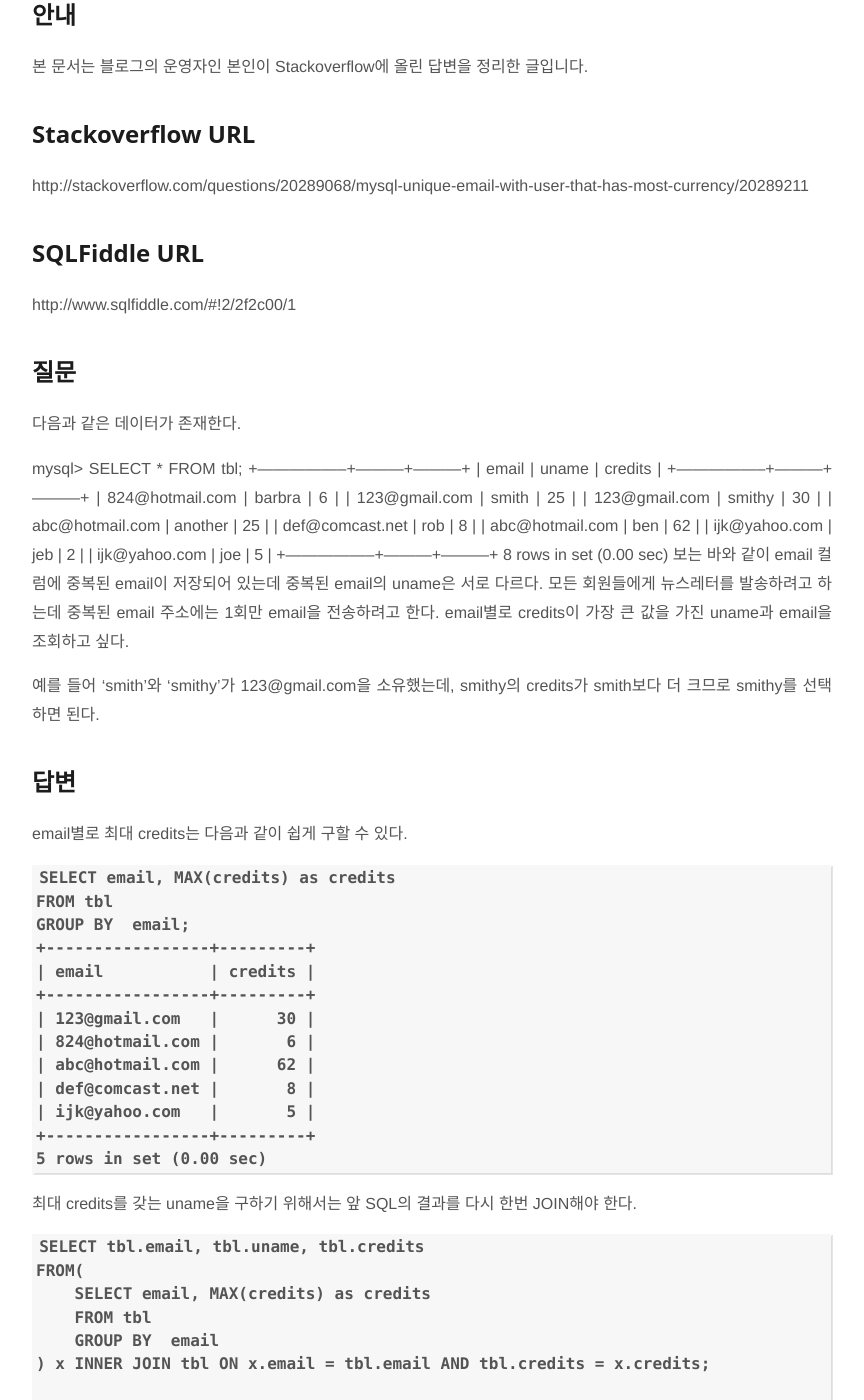
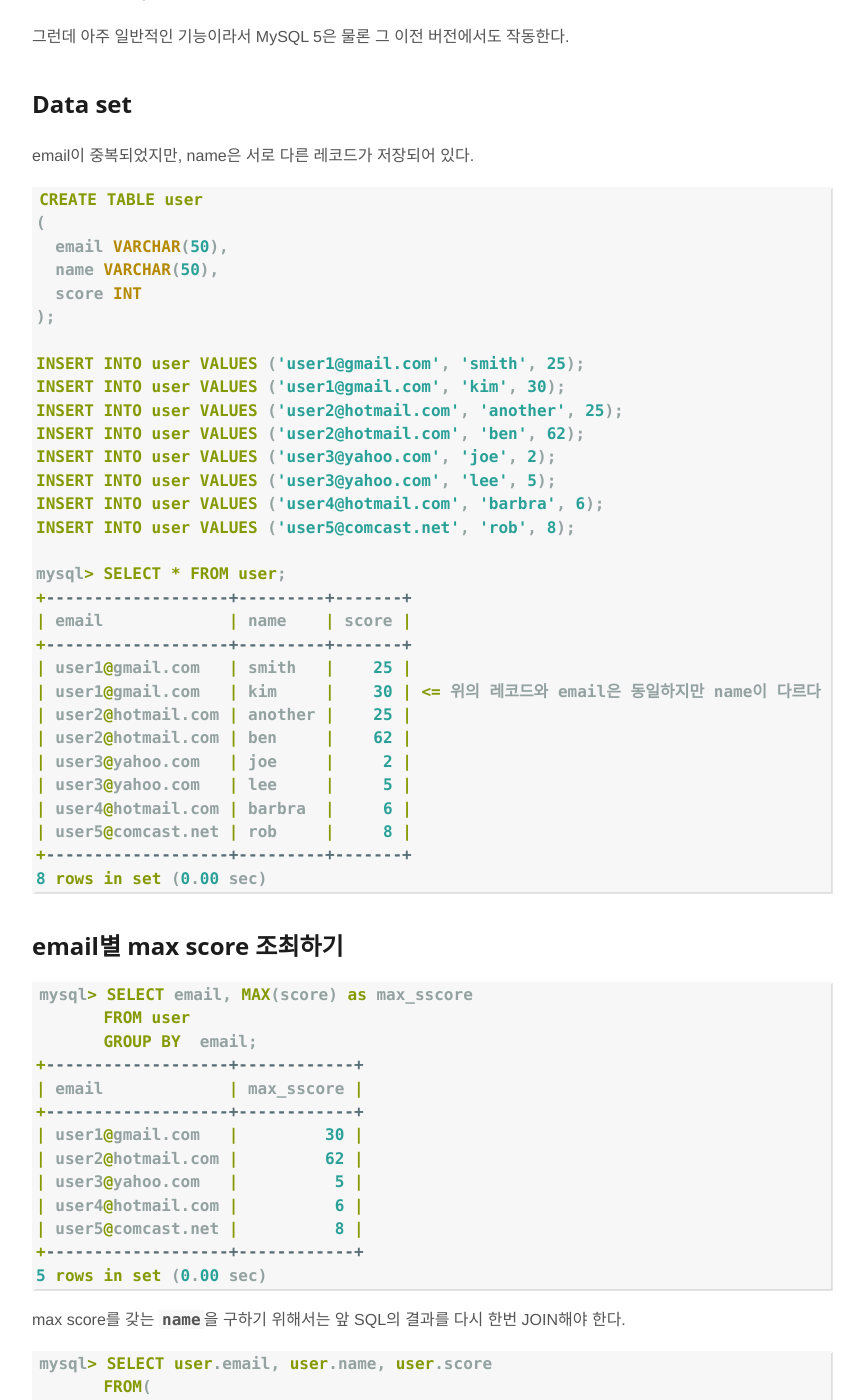
Before and after one commit to jason-heo/jason-heo.github.io, a Jekyll site: the page built from _posts/2014-01-01-find-max-row.md, in a window 1280 px wide and 1400 px high, scrolled down 335 px. Shown: the whole window, without its empty margins (208-1072 px from the left). Built offline with Jekyll 4.4.1, drawn with Linux system fonts in a browser that asks for light colours; comment, search, counter and statistics services are not loaded; some of the changed text lies outside the part shown.

Commit message:
내용 개선

````diff
--- a/_posts/2014-01-01-find-max-row.md
+++ b/_posts/2014-01-01-find-max-row.md
@@ -5,76 +5,84 @@ date: 2014-03-05
 categories: mysql
 ---
 
-{% include pmysql.md %}
+Test에 사용된 MySQL 버전: 8.0.22
 
-## Stackoverflow URL
+그런데 아주 일반적인 기능이라서 MySQL 5은 물론 그 이전 버전에서도 작동한다.
 
-http://stackoverflow.com/questions/20289068/mysql-unique-email-with-user-that-has-most-currency/20289211
+## Data set
 
-## SQLFiddle URL
+email이 중복되었지만, name은 서로 다른 레코드가 저장되어 있다.
 
-http://www.sqlfiddle.com/#!2/2f2c00/1
+```sql
+CREATE TABLE user
+(
+  email VARCHAR(50),
+  name VARCHAR(50),
+  score INT
+);
 
-## 질문
+INSERT INTO user VALUES ('user1@gmail.com', 'smith', 25);
+INSERT INTO user VALUES ('user1@gmail.com', 'kim', 30);
+INSERT INTO user VALUES ('user2@hotmail.com', 'another', 25);
+INSERT INTO user VALUES ('user2@hotmail.com', 'ben', 62);
+INSERT INTO user VALUES ('user3@yahoo.com', 'joe', 2);
+INSERT INTO user VALUES ('user3@yahoo.com', 'lee', 5);
+INSERT INTO user VALUES ('user4@hotmail.com', 'barbra', 6);
+INSERT INTO user VALUES ('user5@comcast.net', 'rob', 8);
 
-다음과 같은 데이터가 존재한다.
+mysql> SELECT * FROM user;
++-------------------+---------+-------+
+| email             | name    | score |
++-------------------+---------+-------+
+| user1@gmail.com   | smith   |    25 |
+| user1@gmail.com   | kim     |    30 | <= 위의 레코드와 email은 동일하지만 name이 다르다
+| user2@hotmail.com | another |    25 |
+| user2@hotmail.com | ben     |    62 |
+| user3@yahoo.com   | joe     |     2 |
+| user3@yahoo.com   | lee     |     5 |
+| user4@hotmail.com | barbra  |     6 |
+| user5@comcast.net | rob     |     8 |
++-------------------+---------+-------+
+8 rows in set (0.00 sec)
+```
 
-mysql> SELECT * FROM tbl;
-+-----------------+---------+---------+
-| email           | uname   | credits |
-+-----------------+---------+---------+
-| 824@hotmail.com | barbra  |       6 |
-| 123@gmail.com   | smith   |      25 |
-| 123@gmail.com   | smithy  |      30 |
-| abc@hotmail.com | another |      25 |
-| def@comcast.net | rob     |       8 |
-| abc@hotmail.com | ben     |      62 |
-| ijk@yahoo.com   | jeb     |       2 |
-| ijk@yahoo.com   | joe     |       5 |
-+-----------------+---------+---------+
-8 rows in set (0.00 sec)
-보는 바와 같이 email 컬럼에 중복된 email이 저장되어 있는데 중복된 email의 uname은 서로 다르다. 모든 회원들에게 뉴스레터를 발송하려고 하는데 중복된 email 주소에는 1회만 email을 전송하려고 한다. email별로 credits이 가장 큰 값을 가진 uname과 email을 조회하고 싶다.
+## email별 max score 조최하기
 
-예를 들어 'smith'와 'smithy'가 123@gmail.com을 소유했는데, smithy의 credits가 smith보다 더 크므로 smithy를 선택하면 된다.
+```sql
+mysql> SELECT email, MAX(score) as max_sscore
+       FROM user
+       GROUP BY  email;
++-------------------+------------+
+| email             | max_sscore |
++-------------------+------------+
+| user1@gmail.com   |         30 |
+| user2@hotmail.com |         62 |
+| user3@yahoo.com   |          5 |
+| user4@hotmail.com |          6 |
+| user5@comcast.net |          8 |
++-------------------+------------+
+5 rows in set (0.00 sec)
+```
 
-{% include adsense-content.md %}
+max score를 갖는 `name`을 구하기 위해서는 앞 SQL의 결과를 다시 한번 JOIN해야 한다.
 
-## 답변
+```sql
+mysql> SELECT user.email, user.name, user.score
+       FROM(
+           SELECT email, MAX(score) as max_score
+           FROM user
+           GROUP BY email
+       ) t1 INNER JOIN user ON t1.email = user.email AND t1.max_score = user.score;
++-------------------+--------+-------+
+| email             | name   | score |
++-------------------+--------+-------+
+| user1@gmail.com   | kim    |    30 |
+| user2@hotmail.com | ben    |    62 |
+| user3@yahoo.com   | lee    |     5 |
+| user4@hotmail.com | barbra |     6 |
+| user5@comcast.net | rob    |     8 |
++-------------------+--------+-------+
+5 rows in set (0.00 sec)
+```
 
-email별로 최대 credits는 다음과 같이 쉽게 구할 수 있다.
-
-    SELECT email, MAX(credits) as credits
-    FROM tbl
-    GROUP BY  email;
-    +-----------------+---------+
-    | email           | credits |
-    +-----------------+---------+
-    | 123@gmail.com   |      30 |
-    | 824@hotmail.com |       6 |
-    | abc@hotmail.com |      62 |
-    | def@comcast.net |       8 |
-    | ijk@yahoo.com   |       5 |
-    +-----------------+---------+
-    5 rows in set (0.00 sec)
-
-최대 credits를 갖는 uname을 구하기 위해서는 앞 SQL의 결과를 다시 한번 JOIN해야 한다.
-
-    SELECT tbl.email, tbl.uname, tbl.credits
-    FROM(
-        SELECT email, MAX(credits) as credits
-        FROM tbl
-        GROUP BY  email
-    ) x INNER JOIN tbl ON x.email = tbl.email AND tbl.credits = x.credits;
-
-    +-----------------+--------+---------+
-    | email           | uname  | credits |
-    +-----------------+--------+---------+
-    | 824@hotmail.com | barbra |       6 |
-    | 123@gmail.com   | smithy |      30 |
-    | def@comcast.net | rob    |       8 |
-    | abc@hotmail.com | ben    |      62 |
-    | ijk@yahoo.com   | joe    |       5 |
-    +-----------------+--------+---------+
-    5 rows in set (0.00 sec)
-
-단, 동일 그룹 내에서 서로 다른 uname은 서로 다른 credits를 가진다는 가정을 만족해야 한다. 동일 그룹에서 MAX(credits)의 값이 중복된 경우는 중복된 개수만큼 출력이 된다.
+단, 가정이 있는데 동일 그룹 내에서 서로 다른 `name`은 서로 다른 `score` 값을 가진다는 가정을 만족해야 한다. 그렇지 않은 경우 `MAX(score)`의 값이 중복된 개수만큼 출력이 된다.
````
